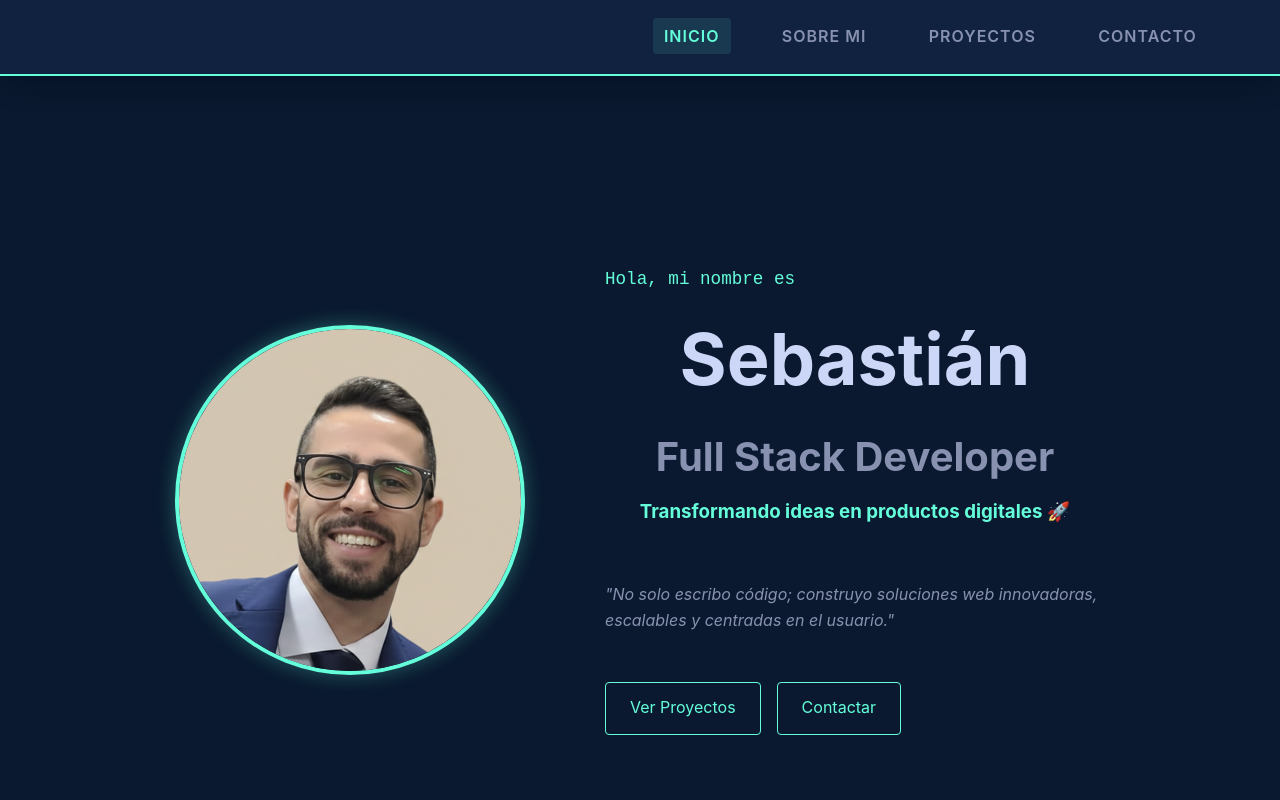
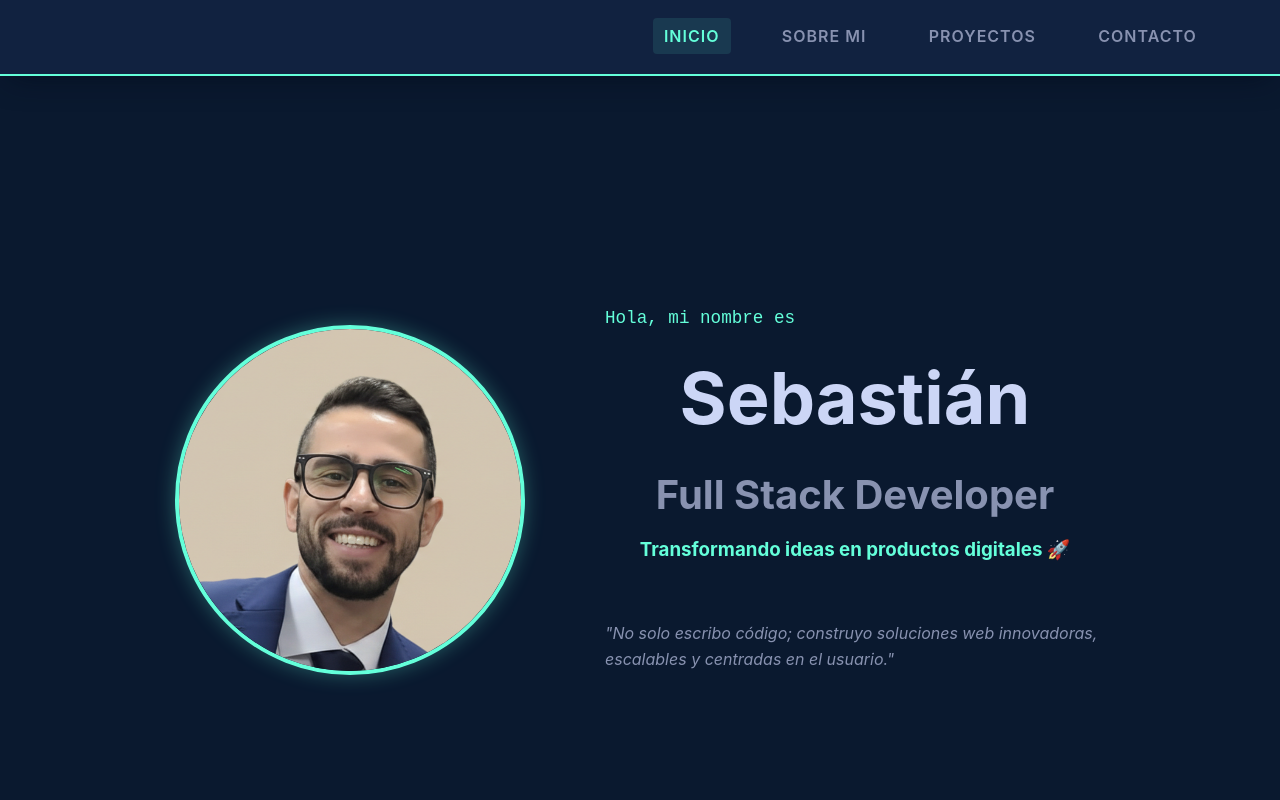
Before and after one commit to SebastianNCalvo/Portfolio, a React (Vite) app: page / in a window 1280 px wide. Shown: the top 800 px of the page. Built offline with nearby package versions, Linux system fonts and the light colour scheme.

Commit message:
Correccion de componente SobreMi: eliminacion de botones redundantes, actualizacion de certificaciones.

```diff
--- a/src/components/Inicio/Inicio.jsx
+++ b/src/components/Inicio/Inicio.jsx
@@ -18,10 +18,6 @@ export default function Inicio(){
                     "No solo escribo código; construyo soluciones web innovadoras,
                     escalables y centradas en el usuario."
                 </p>
-                <div className="inicioAcciones">
-                    <a href="#proyectos" className="btn-primary">Ver Proyectos</a>
-                    <a href="#contacto" className="btn-secondary">Contactar</a>
-                </div>
             </div>
         </section>
     )
--- a/src/components/Proyectos/ComponenteDeProyectos.js
+++ b/src/components/Proyectos/ComponenteDeProyectos.js
@@ -36,12 +36,5 @@ export const variableProyectos =
         "description": "Elemental Soul es un RPG de combate táctico por turnos desarrollado íntegramente como una exhibición de lógica de programación y diseño de interfaces.",
         "link": "https://sebastianncalvo.github.io/Elemental_Soul/",
         "technologies": [ "HTML", "CSS","JavaScript", "GitHub"]
-    },
-    {
-        "id":4,
-        "name": "Barba",
-        "description": "E-comerce para distibuidora. Renderiza el catálogo de artículos, los separa por categoria o producto especifico. Gestiona la realizacion de pedidos para mayor comodidad de los clientes.",
-        "link": "https://distribuidora-de-la-costa-react-6675-pr602qvxk.vercel.app/",
-        "technologies": ["React", "Firebase", "JavaScript"]
     }
 ]
--- a/src/components/SobreMi/SobreMi.jsx
+++ b/src/components/SobreMi/SobreMi.jsx
@@ -1,7 +1,7 @@
 import './SobreMi.css'
 import DesarrolloWeb from '../../assets/DesarrolloWeb.png';
 import Javascript from '../../assets/Javascript.png';
-import ReactJs from '../../assets/ReactJs.png';
+import ReactJs from '../../assets/Certificado-ReactJs.png';
 import BDSQL from '../../assets/BDSQL.png';
 
 export default function SobreMi() {
```
Also changed, not shown: src/assets/Certificado-ReactJs.png (added).
